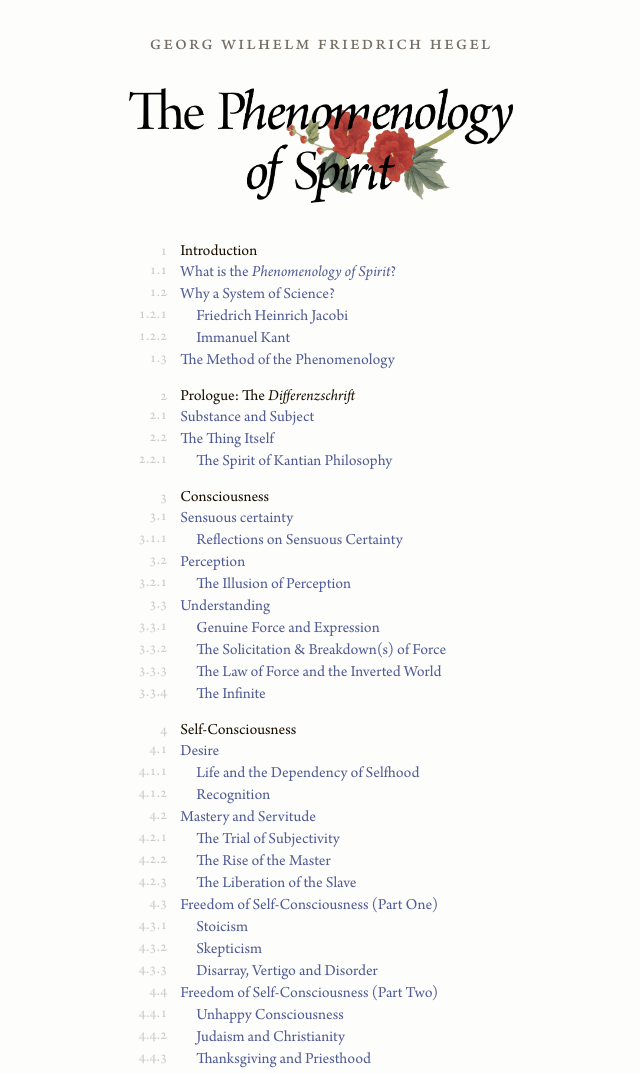
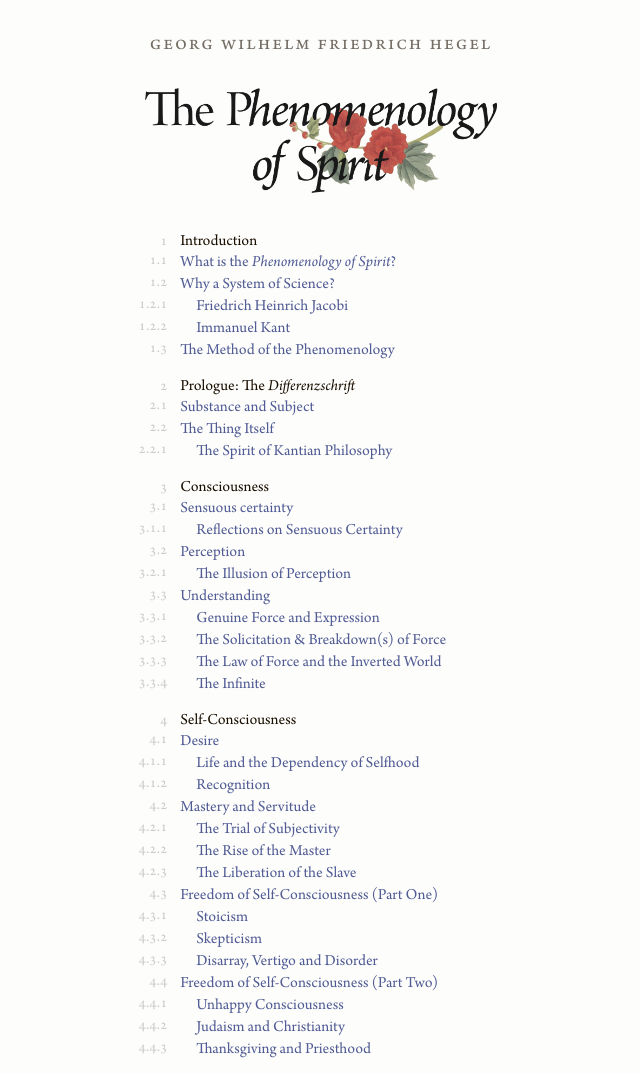
Before and after one commit to anna099/hegel, a plain HTML site: page index.html in a window 1280 px wide. Shown: the top 1074 px of the page, without its empty margins (319-959 px from the left). Drawn offline with Linux system fonts and the light colour scheme; a web font is replaced by a local one.

Commit message:
minor change to logo

```diff
--- a/style.css
+++ b/style.css
@@ -204,7 +204,8 @@ hr {
 img#title {
     display: block;
     margin: 30px auto 40px auto;
-    width: 60%;
+    width: 55%;
+    opacity: 0.9;
 }
 
 #author {
```
